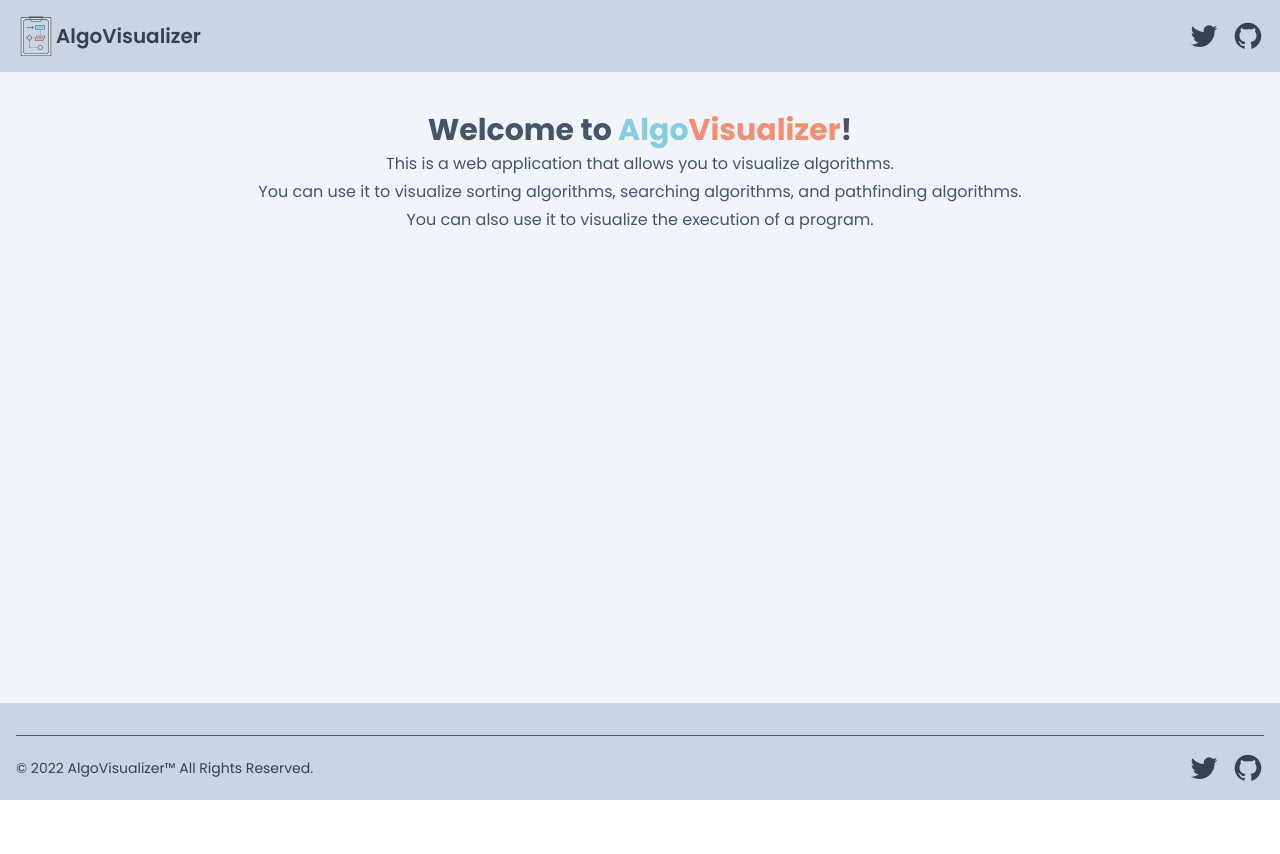
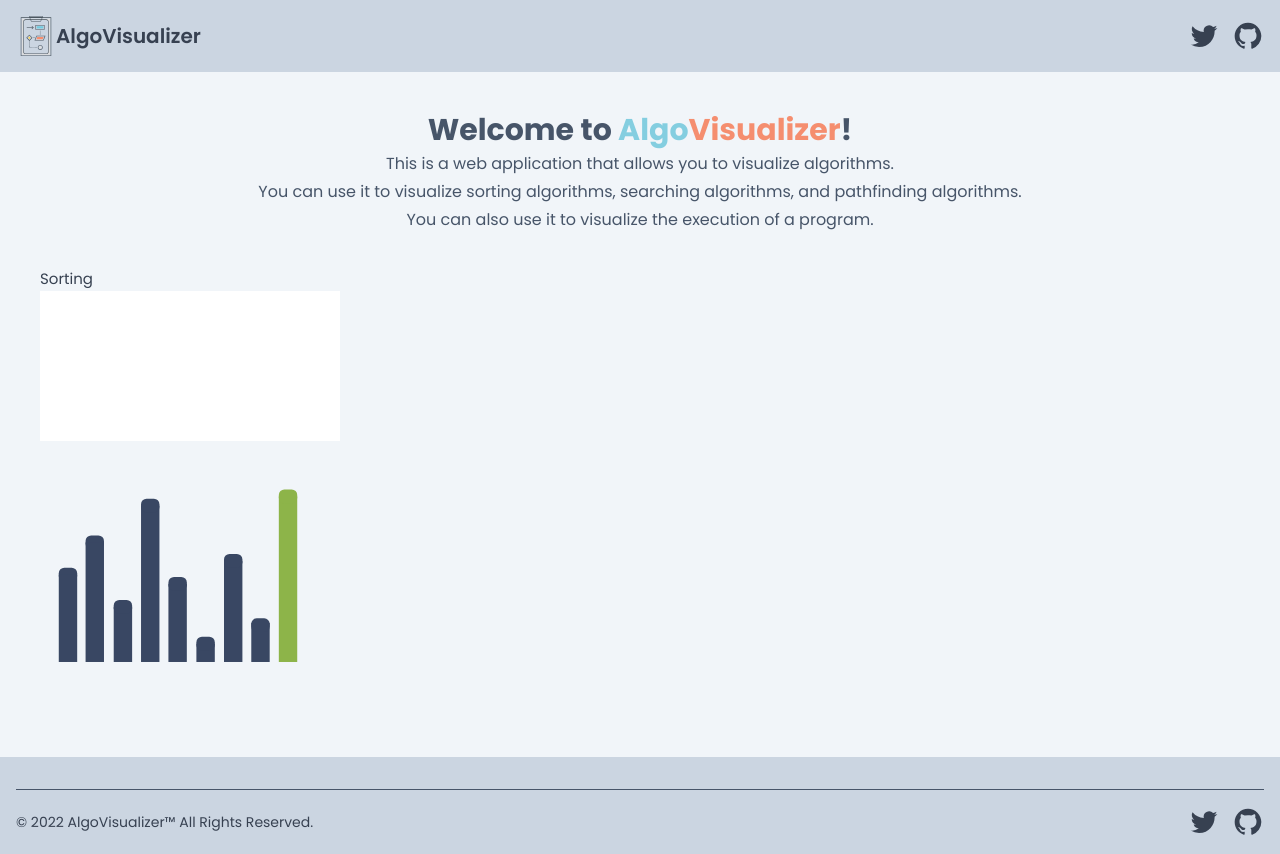
Before and after one commit to SinfulHymn/Algo-Visualizer, a React (Vite) app: page / in a window 1280 px wide. Before the commit the page ends 800 px from the top, so only its background shows below. Built offline with nearby package versions, Linux system fonts and the light colour scheme.

Commit message:
more styling

```diff
--- a/src/pages/Home.tsx
+++ b/src/pages/Home.tsx
@@ -1,3 +1,5 @@
+import { Link } from "react-router-dom";
+
 
 const Home = () => {
     return (
@@ -18,6 +20,18 @@ const Home = () => {
                 </p>
             </div>
 
+            <div className="grid lg:grid-cols-4">
+                <Link to="/sorting">
+                    <div className="p-4">
+                        <p>Sorting</p>
+                        <object type="image/svg+xml" data='image/BubbleSort.svg'>svg-animation</object>
+                        <img src="images/BubbleSort.svg" alt="" />
+                    </div>
+
+                </Link>
+
+            </div>
+
         </div>
     );
 }
```
